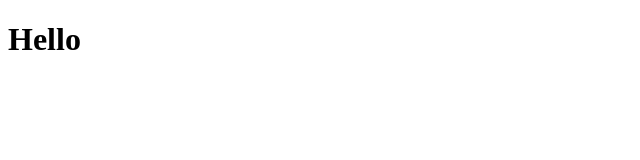
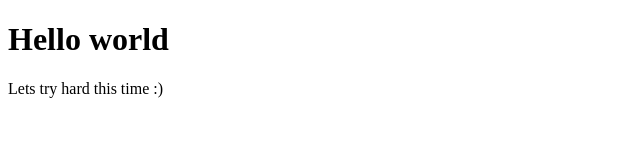
Before and after one commit to kitobee/coursera-test, a plain HTML site: page site/index.html in a window 1280 px wide. Shown: the whole page, without its empty margins (0-640 px from the left). Drawn offline with Linux system fonts and the light colour scheme.

Commit message:
just changing

```diff
--- a/site/index.html
+++ b/site/index.html
@@ -4,6 +4,7 @@
 	<title>Hello</title>
 </head>
 <body>
-<h1> Hello</h1>
+<h1> Hello world</h1>
+Lets try hard this time :)
 </body>
 </html>
```
